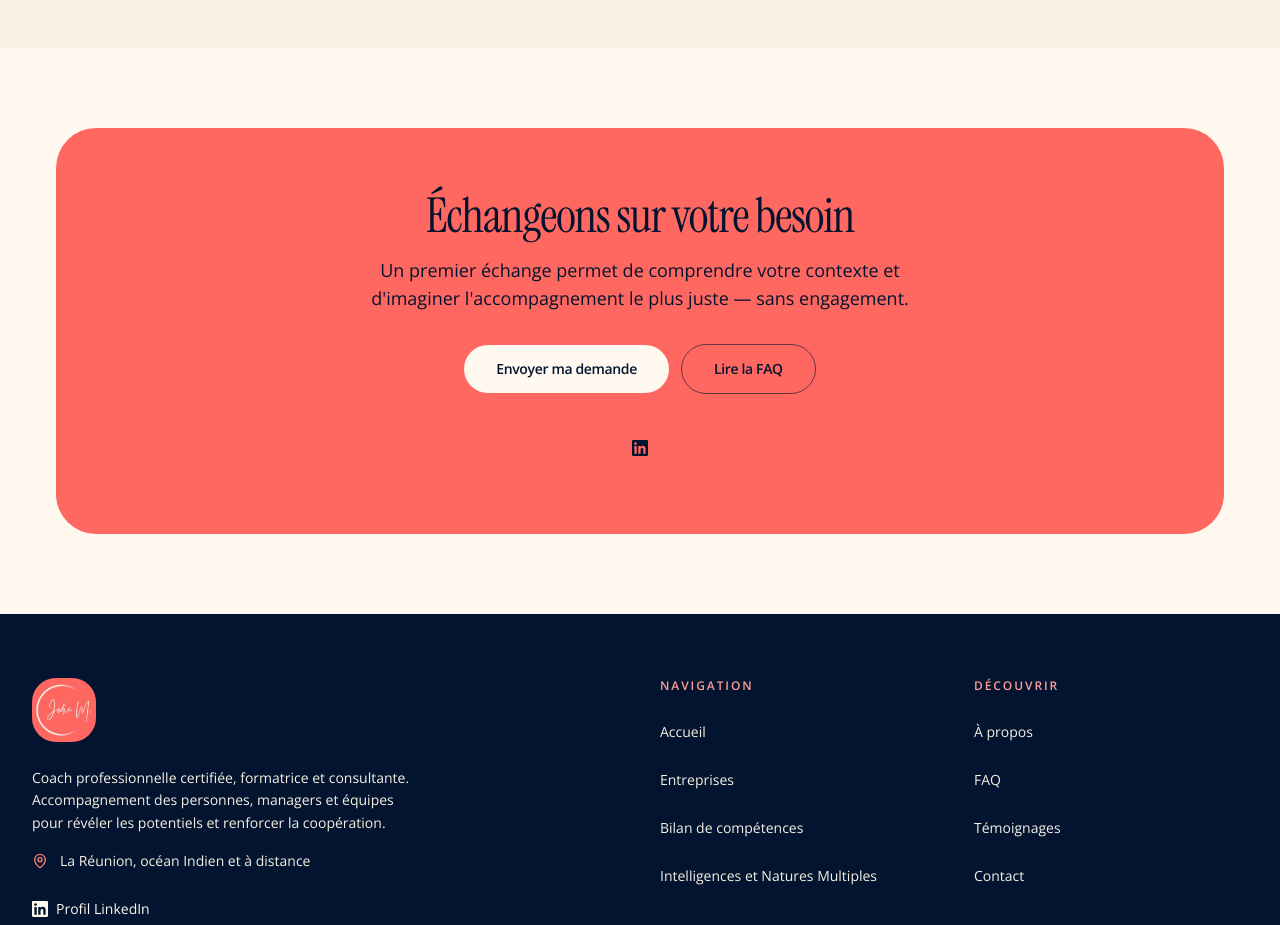
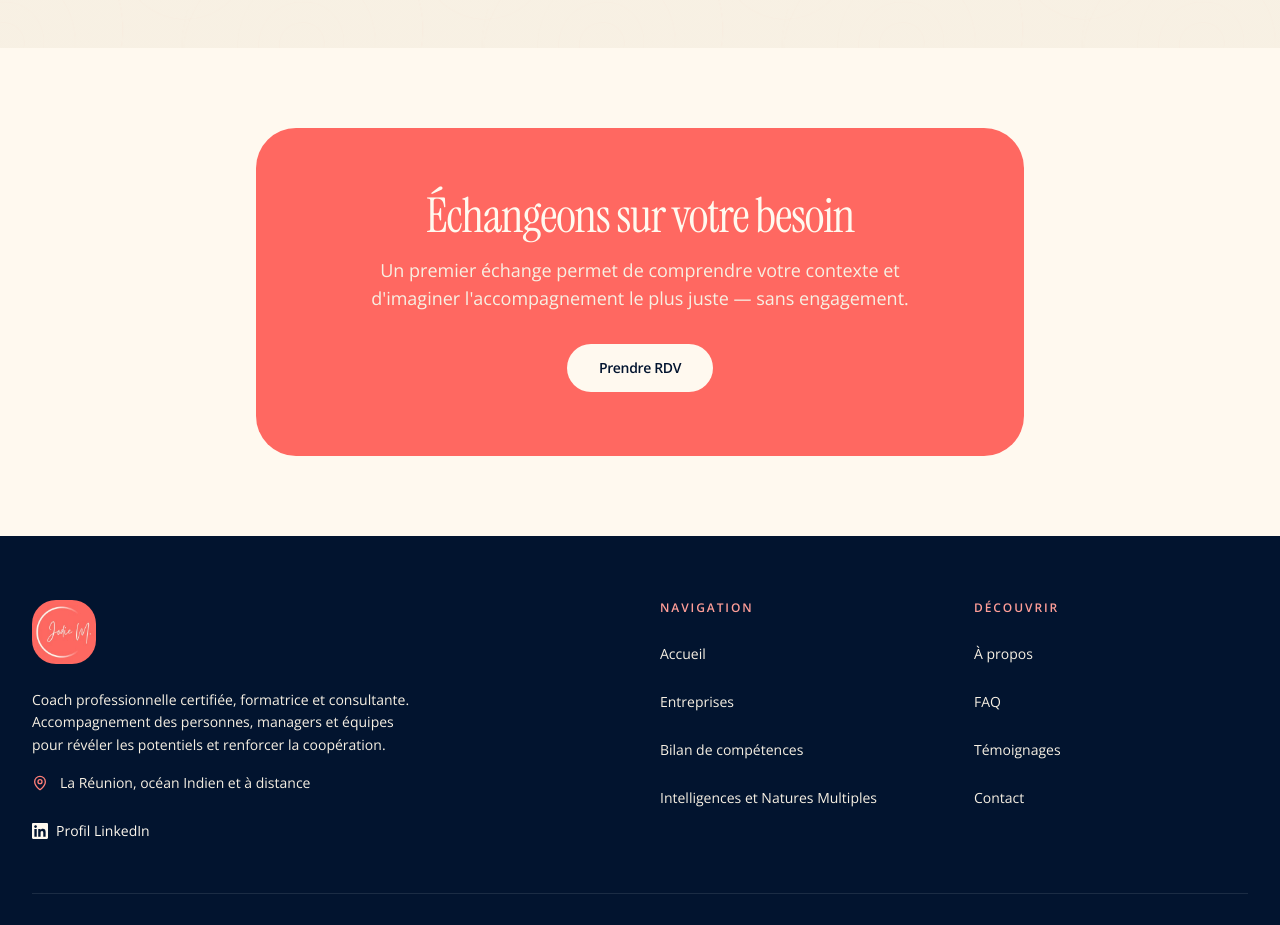
Before and after one commit to chris97425/jodie-manent, a Next.js app: page / in a window 1280 px wide. Shown: the part 4580-5505 px from the top of the page. Built offline with nearby package versions, Linux system fonts and the light colour scheme.

Commit message:
feat(home): bloc final resserré, Prendre RDV seul, sans FAQ ni LinkedIn, texte crème

```diff
--- a/src/components/home/final-cta.tsx
+++ b/src/components/home/final-cta.tsx
@@ -1,67 +1,26 @@
-import {
-  FacebookIcon,
-  InstagramIcon,
-  LinkedInIcon,
-  MaltIcon,
-} from "@/components/ui/social-icons";
 import { RevealOnScroll } from "@/components/motion/reveal-on-scroll";
 import { Button } from "@/components/ui/button";
 import { Container } from "@/components/ui/container";
-import { SOCIAL_LINKS } from "@/lib/site";
-
-const iconMap = {
-  linkedin: LinkedInIcon,
-  facebook: FacebookIcon,
-  instagram: InstagramIcon,
-  malt: MaltIcon,
-} as const;
 
 export function FinalCta() {
   return (
     <section className="px-4 py-16 sm:px-6 sm:py-20">
       <Container>
         <RevealOnScroll>
-          <div className="rounded-[2.5rem] bg-coral-500 px-6 py-12 text-center text-night sm:px-8 md:px-16 md:py-16">
+          <div className="mx-auto max-w-3xl rounded-[2.5rem] bg-coral-500 px-6 py-12 text-center text-cream-50 sm:px-8 md:px-16 md:py-16">
             <p className="font-display text-3xl font-normal tracking-tight sm:text-4xl lg:text-5xl">
               Échangeons sur votre besoin
             </p>
-            <p className="mx-auto mt-4 max-w-xl text-lg text-night">
+            <p className="mx-auto mt-4 max-w-xl text-lg text-cream-100">
               Un premier échange permet de comprendre votre contexte et
               d&apos;imaginer l&apos;accompagnement le plus juste — sans
               engagement.
             </p>
             <div className="mt-8 flex flex-col items-stretch justify-center gap-3 sm:flex-row sm:flex-wrap sm:items-center">
               <Button href="/contact/" variant="cream" size="lg">
-                Envoyer ma demande
-              </Button>
-              <Button
-                href="/faq/"
-                variant="ghost"
-                size="lg"
-                className="border border-night/60 text-night hover:bg-night/10 hover:text-night"
-              >
-                Lire la FAQ
+                Prendre RDV
               </Button>
             </div>
-            <ul className="mt-8 flex flex-wrap items-center justify-center gap-2">
-              {SOCIAL_LINKS.map((link) => {
-                const Icon = iconMap[link.id as keyof typeof iconMap];
-                if (!Icon) return null;
-                return (
-                  <li key={link.id}>
-                    <a
-                      href={link.href}
-                      target="_blank"
-                      rel="noopener noreferrer"
-                      aria-label={link.label}
-                      className="inline-flex min-h-11 min-w-11 items-center justify-center rounded-full text-night transition-colors hover:bg-night/10 hover:text-night focus-visible:outline-none focus-visible:ring-2 focus-visible:ring-night active:bg-night/15"
-                    >
-                      <Icon className="h-4 w-4" />
-                    </a>
-                  </li>
-                );
-              })}
-            </ul>
           </div>
         </RevealOnScroll>
       </Container>
```
